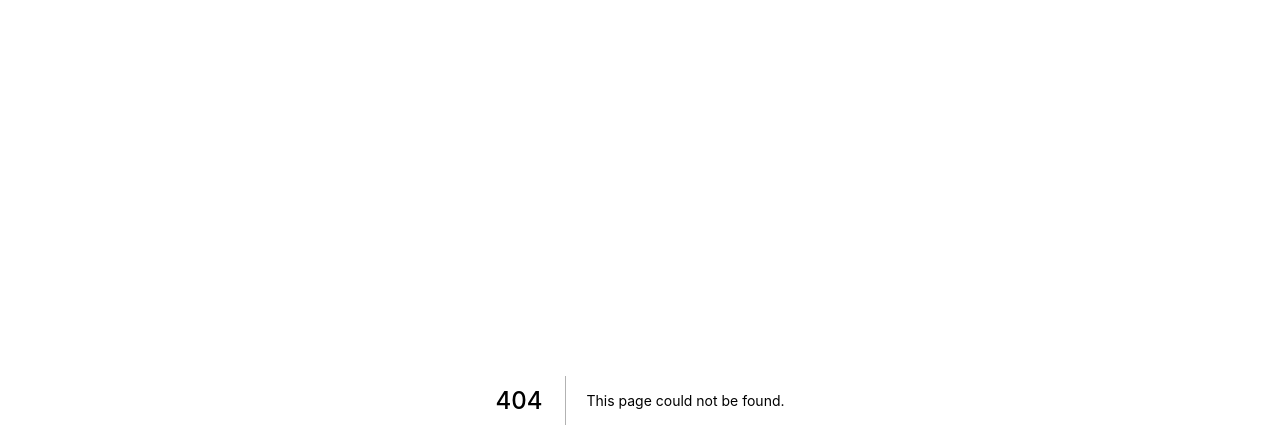
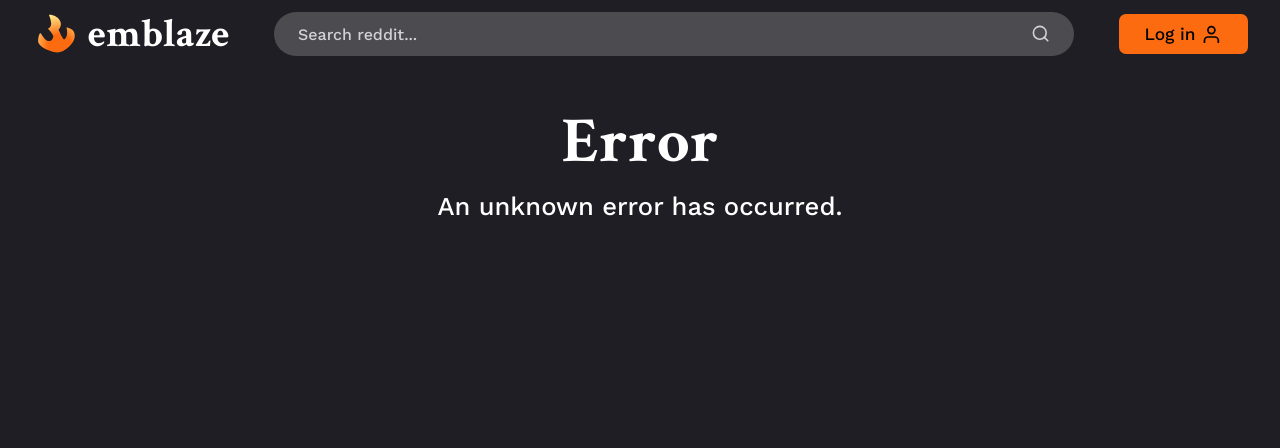
Before and after one commit to nicholas-roether/emblaze, a Next.js app: page /error in a window 1280 px wide. Before the commit this address had no page. Shown: the top 448 px of the page. Built offline with nearby package versions, Linux system fonts and the light colour scheme.

Commit message:
Rudimentary error pages

```diff
--- /dev/null
+++ b/pages/error.tsx
@@ -0,0 +1,37 @@
+import { useTheme } from "@emotion/react";
+import { NextPageContext } from "next/types";
+import Heading from "../src/components/lib/typography/Heading";
+import Paragraph from "../src/components/lib/typography/Paragraph";
+import Page from "../src/components/page/Page";
+
+interface ErrorProps {
+	heading: string;
+	message: string;
+}
+
+function Error({ heading, message }: ErrorProps): JSX.Element {
+	const theme = useTheme();
+	return (
+		<Page title={heading}>
+			<div css={{ textAlign: "center", marginTop: theme.spacing(8) }}>
+				<Heading size="xl">{heading}</Heading>
+				<Paragraph size="xl">{message}</Paragraph>
+			</div>
+		</Page>
+	);
+}
+
+function getServerSideProps(context: NextPageContext) {
+	let heading = "Error";
+	if (context.query.status) heading += ` ${context.query.status}`;
+	return {
+		props: {
+			heading,
+			message: context.query.message ?? "An unknown error has occurred."
+		}
+	};
+}
+
+export default Error;
+
+export { getServerSideProps };
--- /dev/null
+++ b/src/components/page/Page.tsx
@@ -0,0 +1,21 @@
+import Head from "next/head";
+import { ChildrenProps } from "../../utils/types";
+import TopBar from "./TopBar";
+
+interface PageProps extends ChildrenProps {
+	title: string;
+}
+
+function Page({ children, title }: PageProps): JSX.Element {
+	return (
+		<>
+			<Head>
+				<title>{title}</title>
+			</Head>
+			<TopBar />
+			<main>{children}</main>
+		</>
+	);
+}
+
+export default Page;
```
